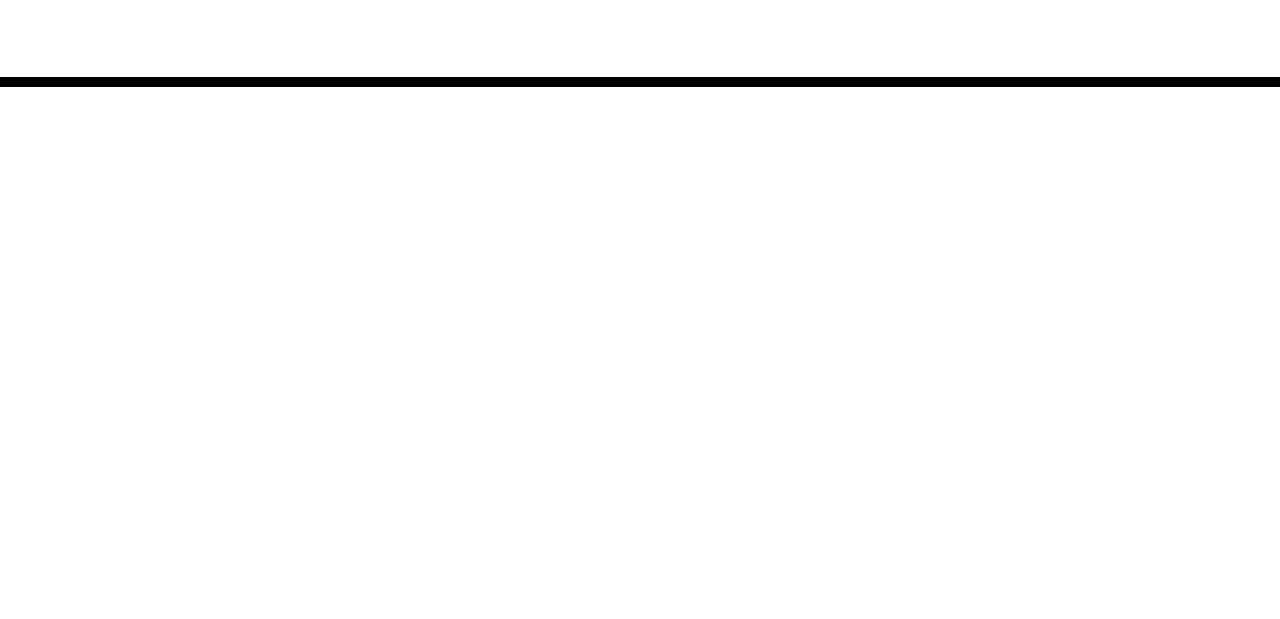
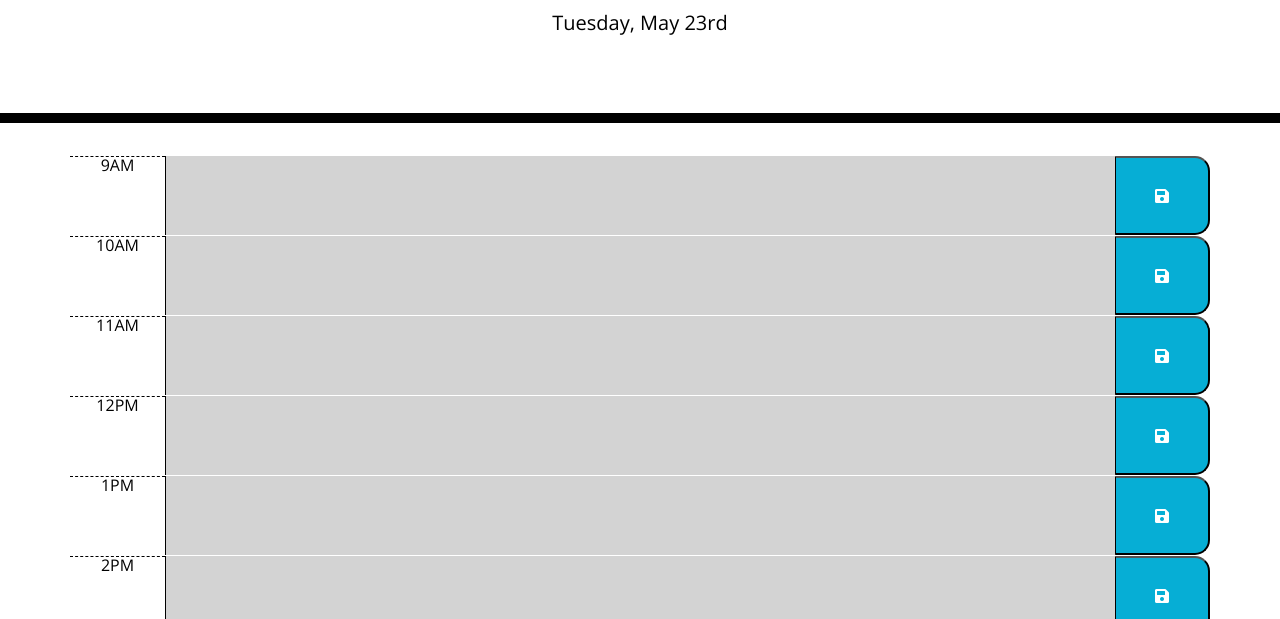
Before and after one commit to antoninogambino/Module-7-Challenge, a plain HTML site: page index.html in a window 1280 px wide. Shown: the part 181-800 px from the top of the page. Drawn offline with nearby package versions, Linux system fonts and the light colour scheme; files that its build step writes are made by us from their sources.

Commit message:
style and script needed to be linked again

```diff
--- a/index.html
+++ b/index.html
@@ -7,7 +7,7 @@
   <link rel="stylesheet" href="https://stackpath.bootstrapcdn.com/bootstrap/4.3.1/css/bootstrap.min.css" />
   <link rel="stylesheet" href="https://use.fontawesome.com/releases/v5.8.1/css/all.css" integrity="sha384-50oBUHEmvpQ+1lW4y57PTFmhCaXp0ML5d60M1M7uH2+nqUivzIebhndOJK28anvf" crossorigin="anonymous" />
   <link href="https://fonts.googleapis.com/css?family=Open+Sans&display=swap" rel="stylesheet" />
-  <link rel="stylesheet" href="./style.css" />
+  <link rel="stylesheet" href="./starter/style.css" />
   <title>Work Day Scheduler</title>
 </head>
 
@@ -21,6 +21,6 @@
 
   <script src="https://cdnjs.cloudflare.com/ajax/libs/jquery/3.2.1/jquery.min.js"></script>
   <script src="https://cdnjs.cloudflare.com/ajax/libs/moment.js/2.24.0/moment.min.js"></script>
-  <script src="./script.js"></script>
+  <script src="./starter/script.js"></script>
 </body>
 </html>
```
